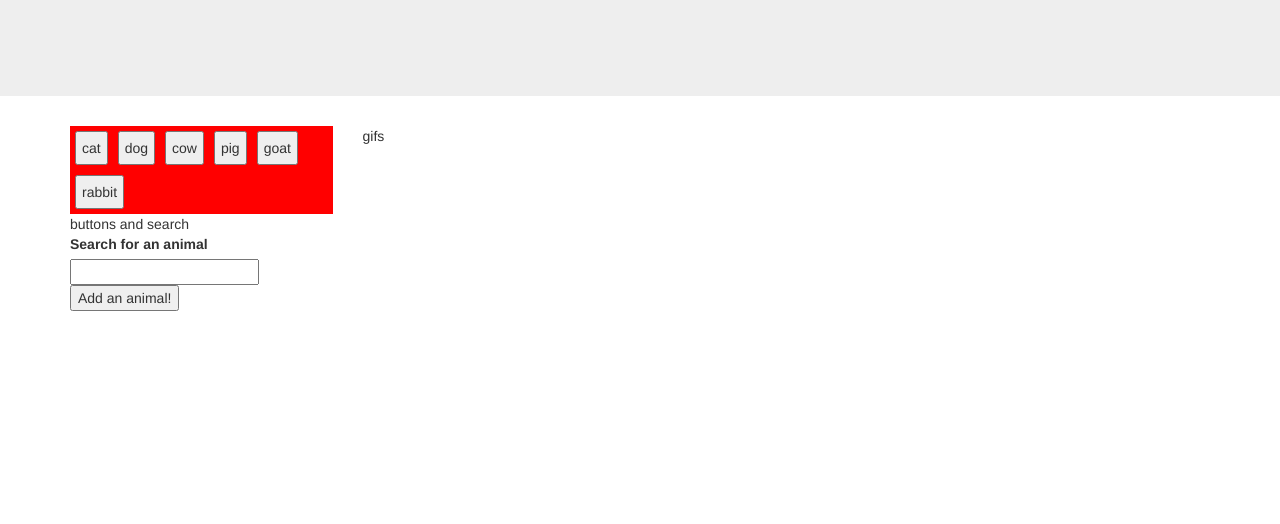
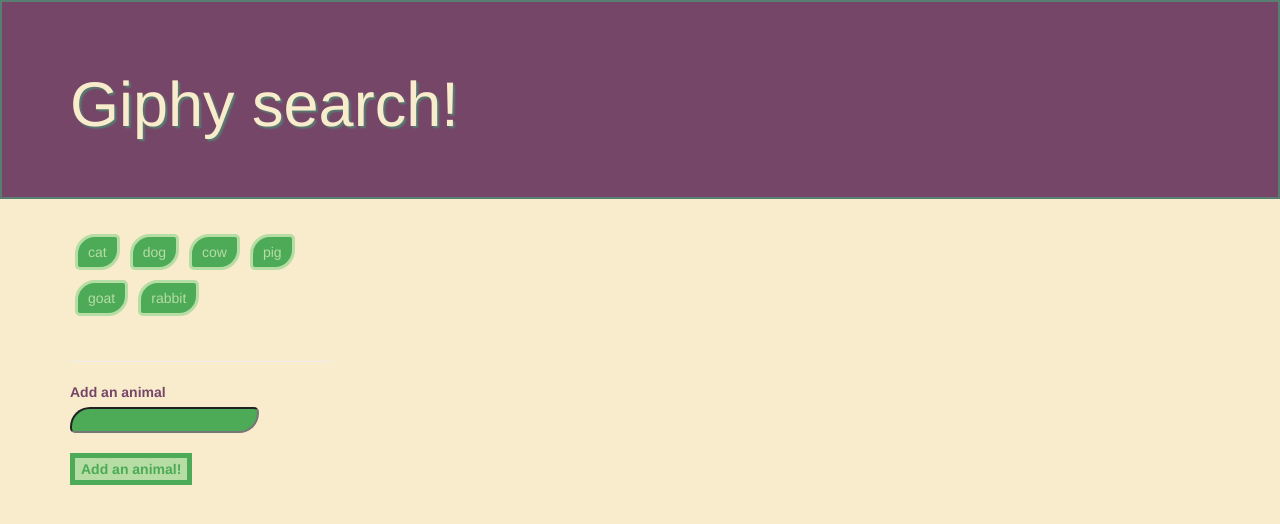
Before and after one commit to sashikers/Giphy-API-app, a plain HTML site: page index.html in a window 1280 px wide. Drawn offline with nearby package versions, Linux system fonts and the light colour scheme.

Commit message:
color formatting and button formatting

```diff
--- a/assets/style.css
+++ b/assets/style.css
@@ -1,6 +1,12 @@
 .animalType {
-	padding: 5px;
+	padding: 5px 10px;
 	margin: 5px;
+	background-color: #4DAA57;
+	color: #B5DDA4;
+	border-style: solid;
+	border-width: 3px;
+	border-color: #B5DDA4;
+	border-radius: 20px 5px;
 }
 
 #gifContainer {
@@ -12,3 +18,36 @@
 	margin: 10px;
 	padding: 5px;
 }
+
+.jumbotron {
+	color: #F9ECCC;
+	background-color: #754668;
+	text-shadow: #587D71 2px 2px 2px;
+	border: #587D71 solid 2px;
+}
+
+body {
+	background-color: #F9ECCC;
+}
+
+#animal-input {
+	background-color: #4DAA57;
+	color: #B5DDA4;
+	border-radius: 20px 5px;
+}
+
+#animal-input:focus {
+	border: #B5DDA4 solid 5px;
+	box-shadow: 0px;
+}
+
+#add-animal {
+	background-color: #B5DDA4;
+	color: #4DAA57;
+	font-weight: bold;
+	border: #4DAA57 solid 5px;
+}
+
+label {
+	color: #754668;
+}
--- a/index.html
+++ b/index.html
@@ -11,23 +11,23 @@
 <body>
 	<div class="jumbotron">
 		<div class="container">
-			<!-- <h1>Giphy search!</h1> -->
+			<h1>Giphy search!</h1>
 			<!-- <p class="tagline">Search Giphy!</p> -->
 		</div>
 	</div>
 	<div class="container">
 		<div class="row">
 			<div class="col-xs-3">
-				<div id="animalButtons" style="background-color: red;">animalButtons</div>
-				buttons and search
+				<div id="animalButtons"></div>
+				<br><hr>
 				<form id="button-add">
-					<label for="animal-input">Search for an animal</label>
+					<label for="animal-input">Add an animal</label>
 					<input type="text" id="animal-input">
+					<br><br>
 					<input id="add-animal" type="submit" value="Add an animal!">
 				</form>
 			</div>
 			<div class="col-xs-9" id="gifContainer">
-				gifs
 			</div>
 		</div>
 	</div>
```
